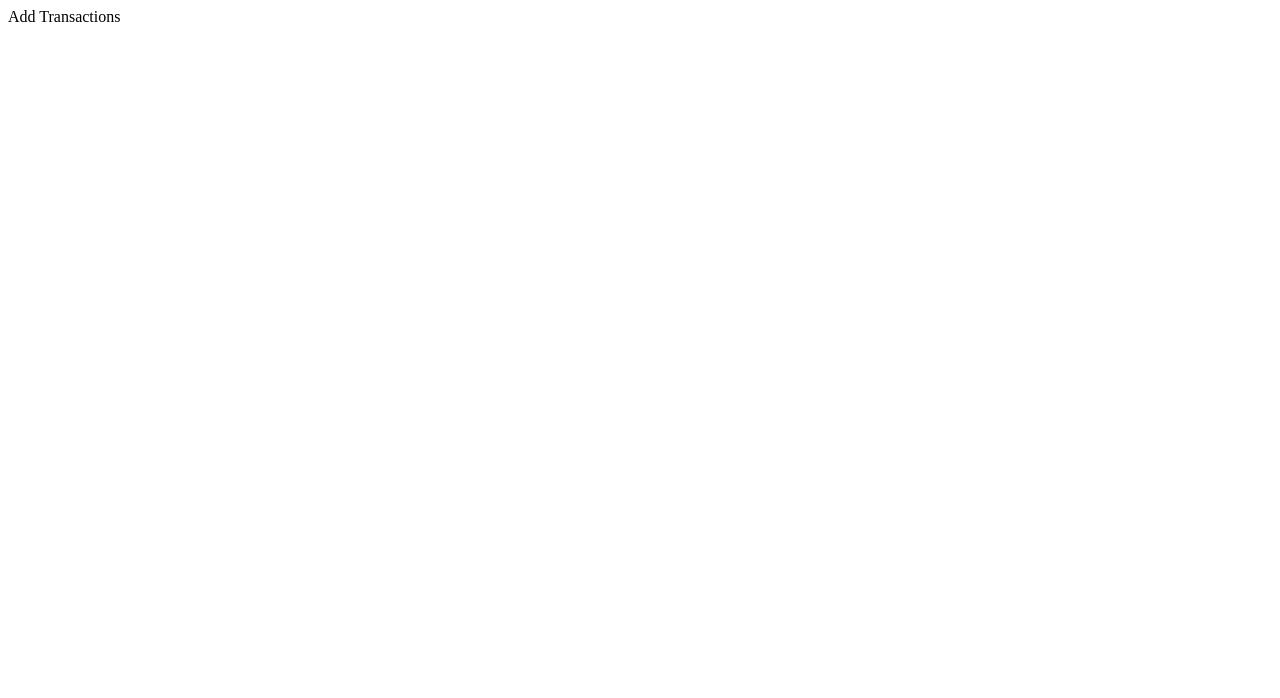
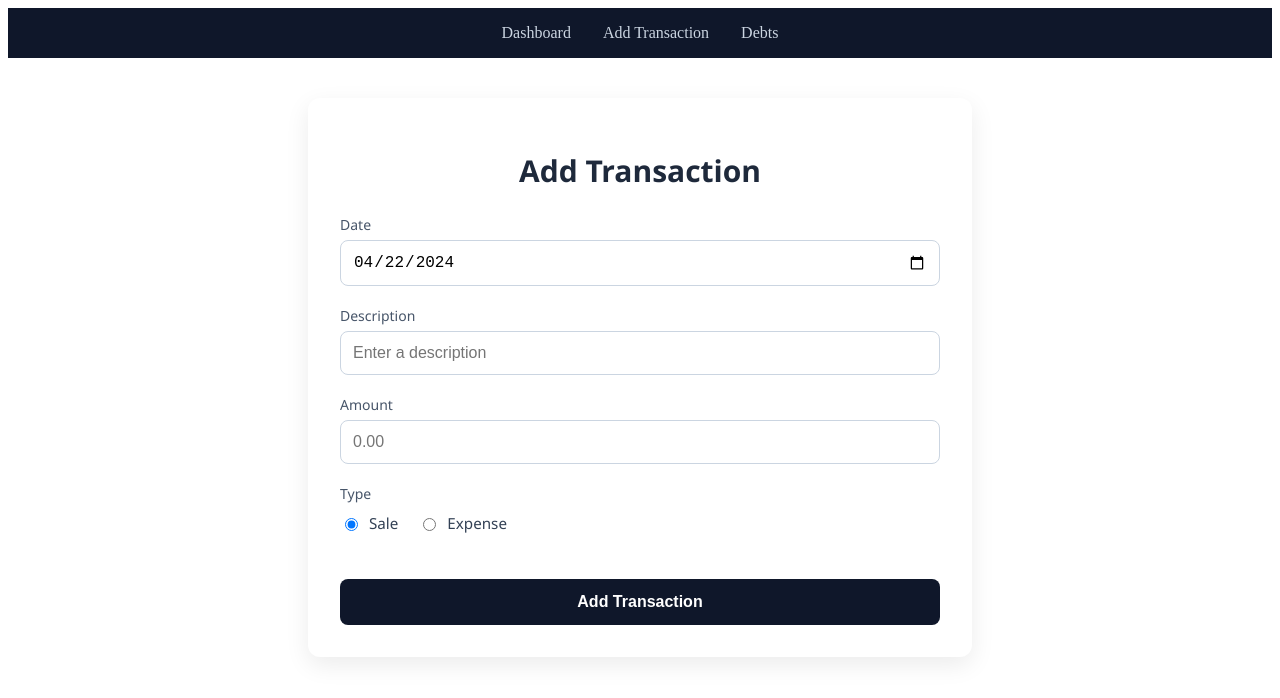
Before and after one commit to amanuel-gezahange/accounting-web-app, a Next.js app: page /addtransactions in a window 1280 px wide. Shown: the top 698 px of the page. Built offline with nearby package versions, Linux system fonts and the light colour scheme.

Commit message:
Add Transaction page layout with clean styling and basic structure

```diff
--- /dev/null
+++ b/src/app/addtransactions/AddTransaction.module.css
@@ -0,0 +1,82 @@
+.container {
+  max-width: 600px;
+  margin: 40px auto;
+  padding: 32px;
+  background: #ffffff;
+  border-radius: 12px;
+  box-shadow: 0 8px 24px rgba(0, 0, 0, 0.08);
+  font-family: 'Segoe UI', Tahoma, Geneva, Verdana, sans-serif;
+}
+
+.heading {
+  font-size: 1.875rem; /* text-3xl */
+  font-weight: 700;
+  color: #1e293b; /* slate-800 */
+  margin-bottom: 24px;
+  text-align: center;
+}
+
+.form {
+  display: flex;
+  flex-direction: column;
+  gap: 20px;
+}
+
+.inputGroup {
+  display: flex;
+  flex-direction: column;
+}
+
+.inputGroup label {
+  font-size: 0.875rem;
+  font-weight: 500;
+  color: #475569; /* slate-600 */
+  margin-bottom: 6px;
+}
+
+.inputGroup input[type="text"],
+.inputGroup input[type="number"],
+.inputGroup input[type="date"] {
+  padding: 12px;
+  border: 1px solid #cbd5e1; /* slate-300 */
+  border-radius: 8px;
+  font-size: 1rem;
+  transition: border 0.3s ease;
+}
+
+.inputGroup input:focus {
+  border-color: #2563eb; /* blue-600 */
+  outline: none;
+  box-shadow: 0 0 0 2px rgba(37, 99, 235, 0.2);
+}
+
+.radioGroup {
+  display: flex;
+  gap: 20px;
+  margin-top: 4px;
+}
+
+.radioGroup label {
+  font-size: 0.95rem;
+  color: #334155; /* slate-700 */
+  display: flex;
+  align-items: center;
+  gap: 8px;
+}
+
+.submit {
+  margin-top: 20px;
+  background-color: #0f172a; /* slate-900 */
+  color: #ffffff;
+  padding: 14px;
+  font-size: 1rem;
+  font-weight: 600;
+  border: none;
+  border-radius: 8px;
+  cursor: pointer;
+  transition: background 0.3s ease;
+}
+
+.submit:hover {
+  background-color: #1e293b;
+}
--- a/src/app/addtransactions/page.js
+++ b/src/app/addtransactions/page.js
@@ -1,11 +1,41 @@
-import React from 'react'
+'use client';
+import React from 'react';
+import styles from './AddTransaction.module.css';
+import Navbar from '@/components/Navbar';
 
-function page() {
+export default function AddTransaction() {
   return (
-    <div>
-      Add Transactions
-    </div>
-  )
+    <>
+      <Navbar />
+      <main className={styles.container}>
+        <h1 className={styles.heading}>Add Transaction</h1>
+        <form className={styles.form}>
+          <div className={styles.inputGroup}>
+            <label htmlFor="date">Date</label>
+            <input type="date" id="date" defaultValue="2024-04-22" />
+          </div>
+
+          <div className={styles.inputGroup}>
+            <label htmlFor="description">Description</label>
+            <input type="text" id="description" placeholder="Enter a description" />
+          </div>
+
+          <div className={styles.inputGroup}>
+            <label htmlFor="amount">Amount</label>
+            <input type="number" id="amount" placeholder="0.00" />
+          </div>
+
+          <div className={styles.inputGroup}>
+            <label>Type</label>
+            <div className={styles.radioGroup}>
+              <label><input type="radio" name="type" value="sale" defaultChecked /> Sale</label>
+              <label><input type="radio" name="type" value="expense" /> Expense</label>
+            </div>
+          </div>
+
+          <button type="submit" className={styles.submit}>Add Transaction</button>
+        </form>
+      </main>
+    </>
+  );
 }
-
-export default page
--- /dev/null
+++ b/src/components/Navbar.js
@@ -0,0 +1,31 @@
+"use client";
+import React from "react";
+import Link from "next/link";
+import styles from "./Navbar.module.css";
+
+export default function Navbar({ activePage }) {
+  return (
+    <nav className={styles.navbar}>
+      <ul className={styles.navList}>
+        <li>
+          <Link href="/" className={activePage === "dashboard" ? styles.active : ""}>
+            Dashboard
+          </Link>
+        </li>
+        <li>
+          <Link href="/addtransactions" className={activePage === "add" ? styles.active : ""}>
+            Add Transaction
+          </Link>
+        </li>
+        <li>
+          <Link href="/debts" className={activePage === "debts" ? styles.active : ""}>
+            Debts
+          </Link>
+        </li>
+        <li className={styles.hiddenLink}>
+          <Link href="/export">Export Data</Link>
+        </li>
+      </ul>
+    </nav>
+  );
+}
--- /dev/null
+++ b/src/components/Navbar.module.css
@@ -0,0 +1,35 @@
+.navbar {
+  background-color: #0f172a; /* deep navy */
+  padding: 16px 32px;
+  display: flex;
+  justify-content: center;
+}
+
+.navList {
+  list-style: none;
+  display: flex;
+  gap: 32px;
+  margin: 0;
+  padding: 0;
+}
+
+.navList a {
+  color: #cbd5e1;
+  text-decoration: none;
+  font-weight: 500;
+  font-size: 1rem;
+  transition: color 0.3s ease;
+}
+
+.navList a:hover {
+  color: white;
+}
+
+.active {
+  color: #60a5fa; /* light blue */
+  font-weight: 600;
+}
+
+.hiddenLink {
+  display: none;
+}
```
